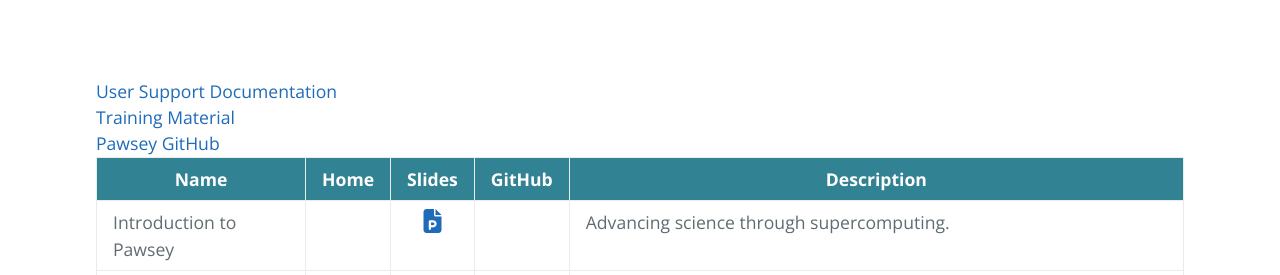
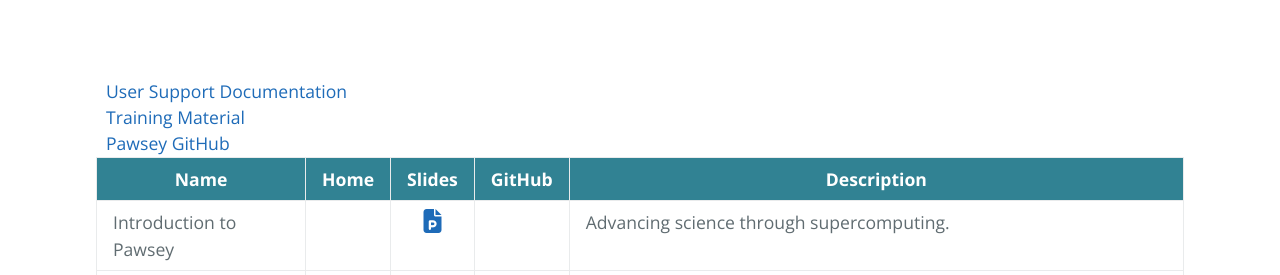
Before and after one commit to ratkinson0405/ratkinson0405.github.io, a Jekyll site: the page built from index.md, in a window 1280 px wide. Shown: the part 322-597 px from the top of the page. Built offline with Jekyll 4.4.1, drawn with Linux system fonts in a browser that asks for light colours; nearby versions of some CDN libraries; our own code applies the rules of GitHub Pages for plain Markdown files; the repository's description, which GitHub fills in, is left out.

Commit message:
Update default.html

```diff
--- a/_layouts/default.html
+++ b/_layouts/default.html
@@ -27,7 +27,7 @@
     <section class="main-content">
       <div>
         {% for externalLink in site.data.externalLinks.links %}
-          <a href="{{ externalLink.url }}">{{ externalLink.title }}</a><br>
+          <a href="{{ externalLink.url }}" style="padding: 10px;">{{ externalLink.title }}</a><br>
         {% endfor %}
 
         {% assign pageName = page.name %}
```
